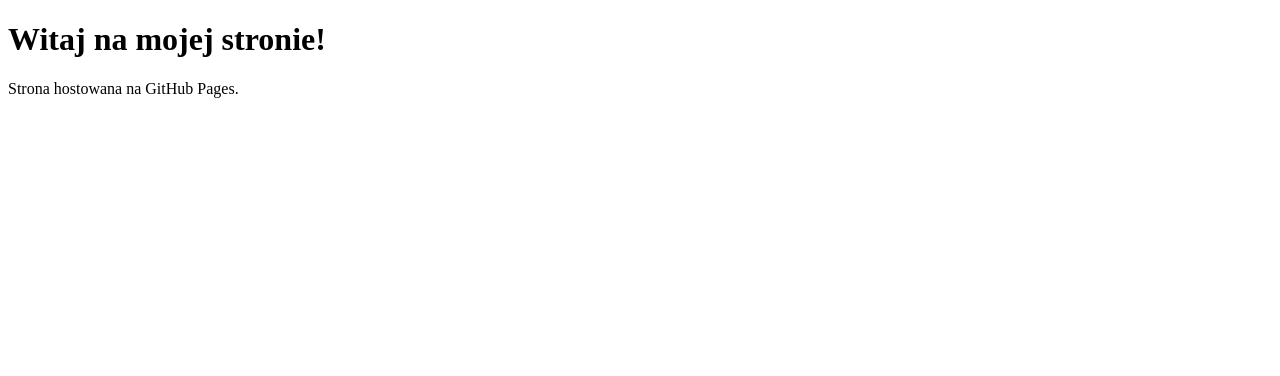
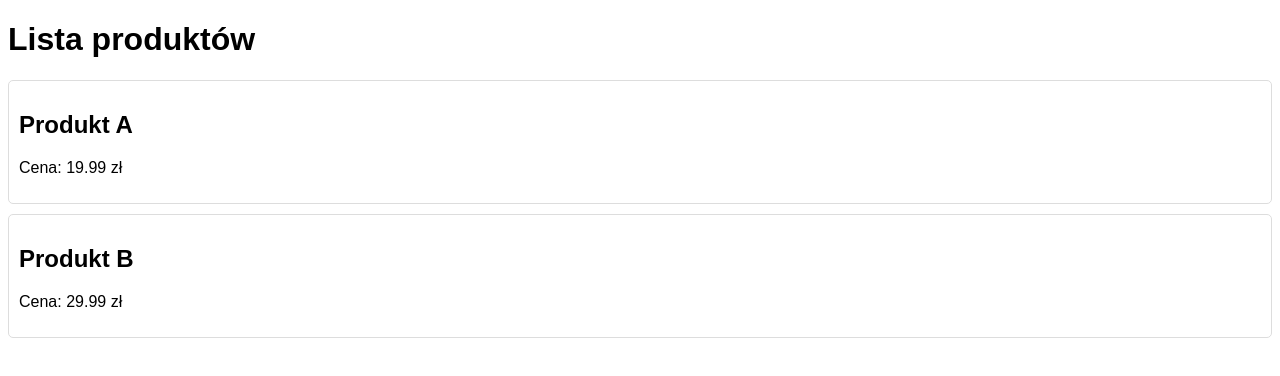
Before and after one commit to Bogi2/gift, a plain HTML site: page index.html in a window 1280 px wide. Drawn offline with Linux system fonts and the light colour scheme.

Commit message:
Update index.html

```diff
--- a/index.html
+++ b/index.html
@@ -3,18 +3,46 @@
 <head>
     <meta charset="UTF-8">
     <meta name="viewport" content="width=device-width, initial-scale=1.0">
-    <title>Moja Strona</title>
+    <title>Wyświetlanie danych</title>
+    <style>
+        body {
+            font-family: Arial, sans-serif;
+        }
+        .product {
+            margin: 10px 0;
+            padding: 10px;
+            border: 1px solid #ddd;
+            border-radius: 5px;
+        }
+    </style>
 </head>
 <body>
-    <h1>Witaj na mojej stronie!</h1>
-    <p>Strona hostowana na GitHub Pages.</p>
+    <h1>Lista produktów</h1>
+    <div id="products"></div> <!-- Kontener na dane -->
 
-	<script>
-    fetch('data.json')
-        .then(response => response.json())
-        .then(data => console.log(data))
-        .catch(error => console.error('Błąd:', error));
-	</script>
-
+    <script>
+        // Pobieranie danych z pliku data.json
+        fetch('data.json')
+            .then(response => {
+                if (!response.ok) {
+                    throw new Error('Nie udało się pobrać danych');
+                }
+                return response.json();
+            })
+            .then(data => {
+                const container = document.getElementById('products'); // Kontener do wyświetlania danych
+                data.forEach(product => {
+                    // Tworzenie elementów HTML dla każdego produktu
+                    const productDiv = document.createElement('div');
+                    productDiv.className = 'product';
+                    productDiv.innerHTML = `
+                        <h2>${product.name}</h2>
+                        <p>Cena: ${product.price} zł</p>
+                    `;
+                    container.appendChild(productDiv); // Dodanie produktu do kontenera
+                });
+            })
+            .catch(error => console.error('Błąd:', error)); // Obsługa błędów
+    </script>
 </body>
 </html>
```
